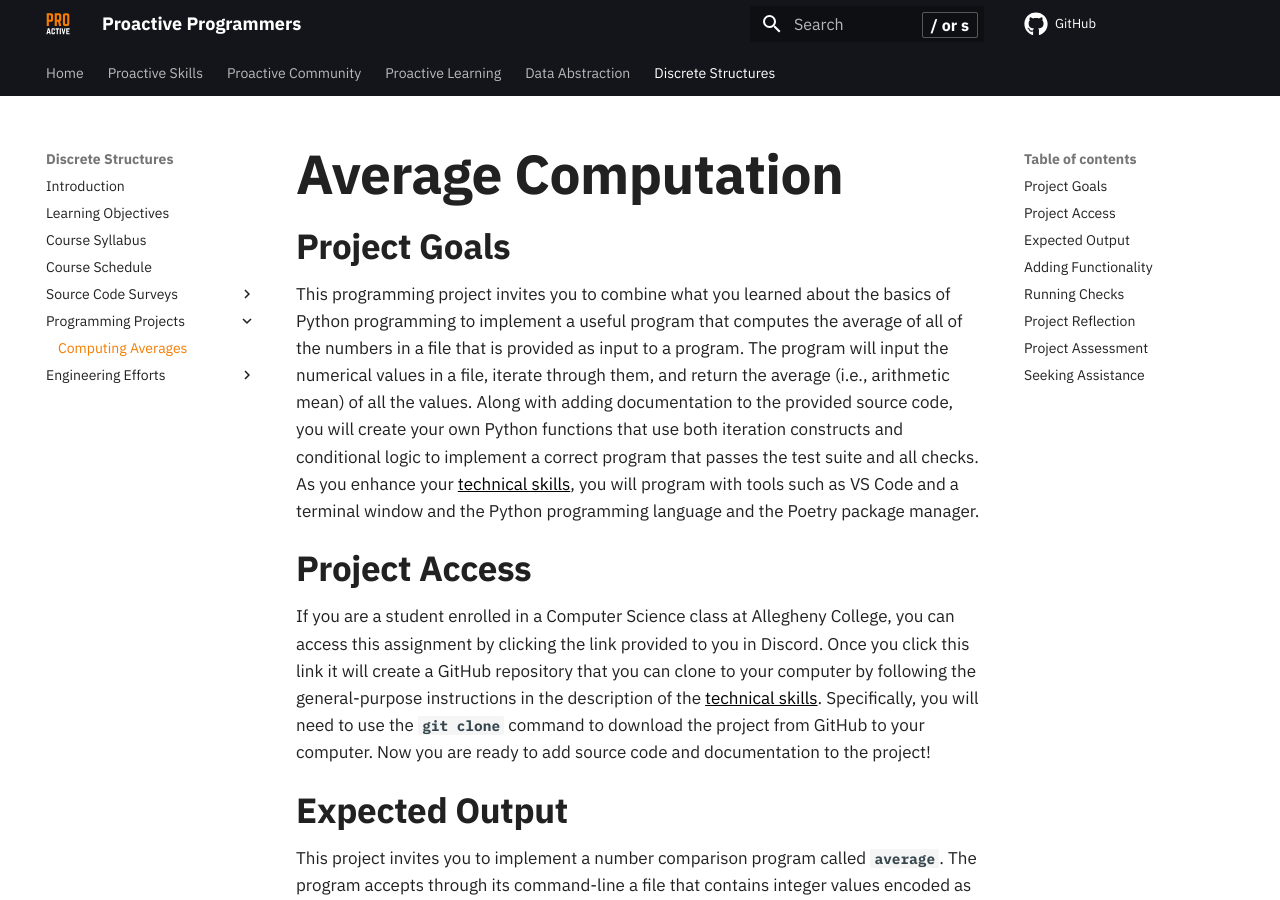
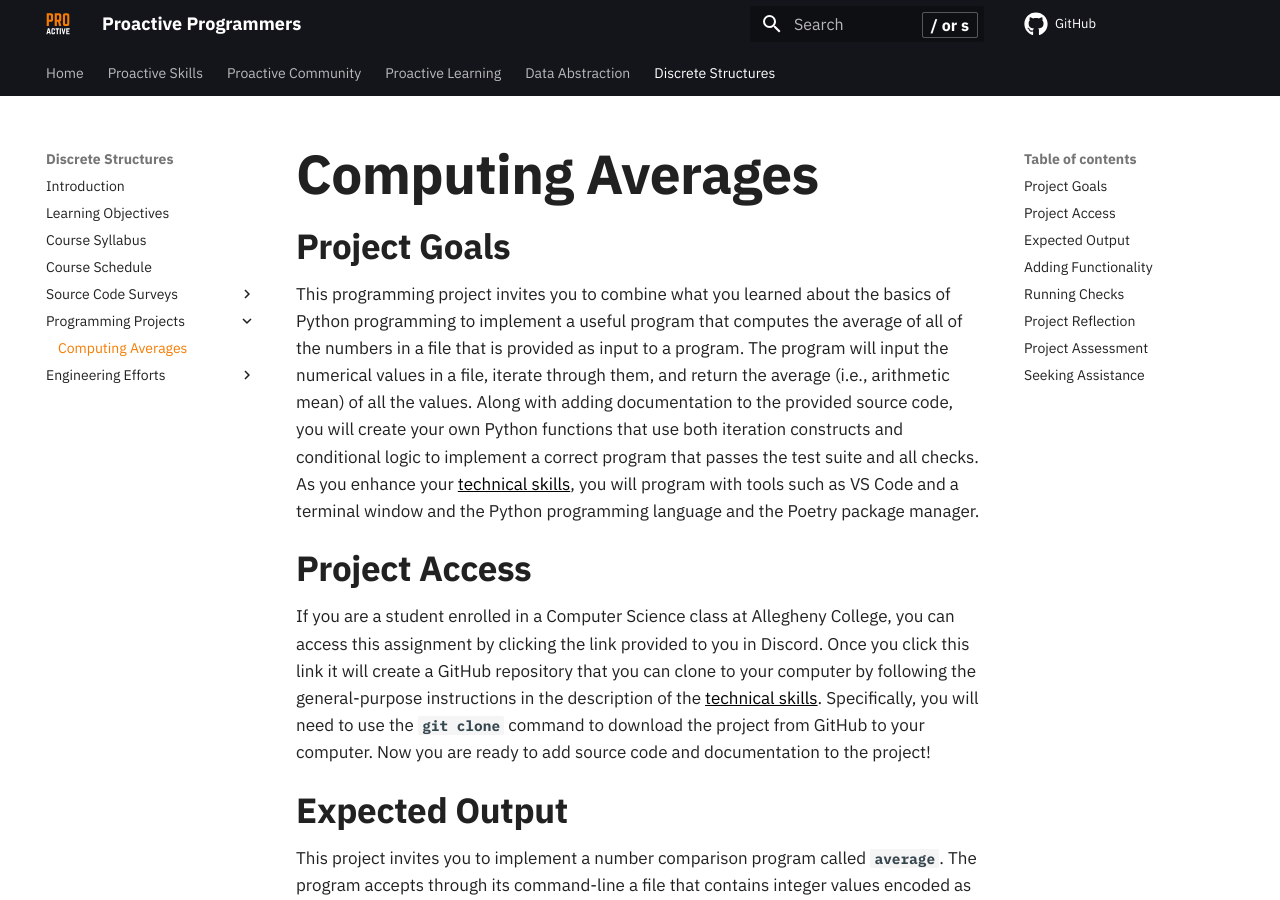
Before and after one commit to ProactiveProgrammers/www.proactiveprogrammers.com, an MkDocs documentation site: the page built from docs/discrete-structures/programming-projects/average-computation.md, in a window 1280 px wide and 900 px high. Built offline with MkDocs 1.6.1 and Material for MkDocs 9.7.7, drawn with Linux system fonts in a browser that asks for light colours; comment, search, counter and statistics services are not loaded.

Commit message:
fix: Use "Computing Averages" for better format in average-computation.

```diff
--- a/docs/discrete-structures/programming-projects/average-computation.md
+++ b/docs/discrete-structures/programming-projects/average-computation.md
@@ -1,4 +1,4 @@
-# Average Computation
+# Computing Averages
 
 ## Project Goals
 
```
